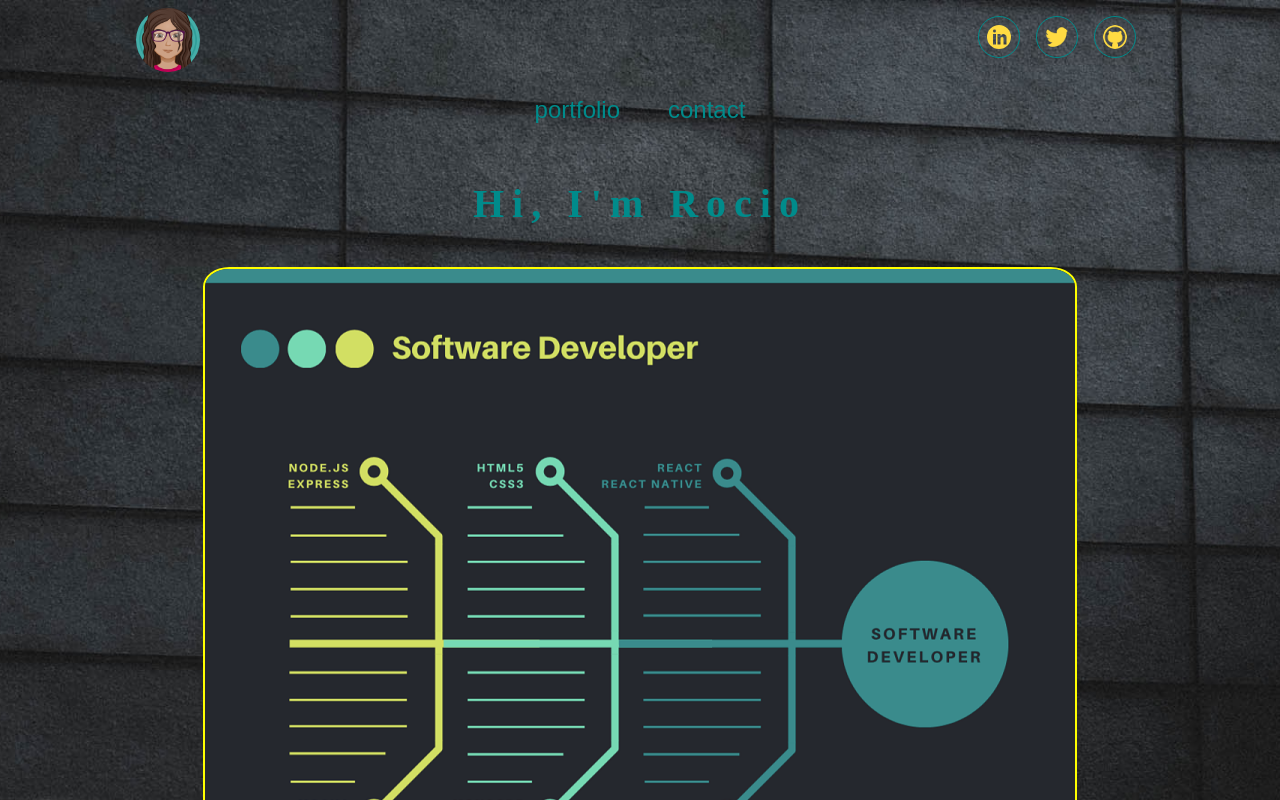
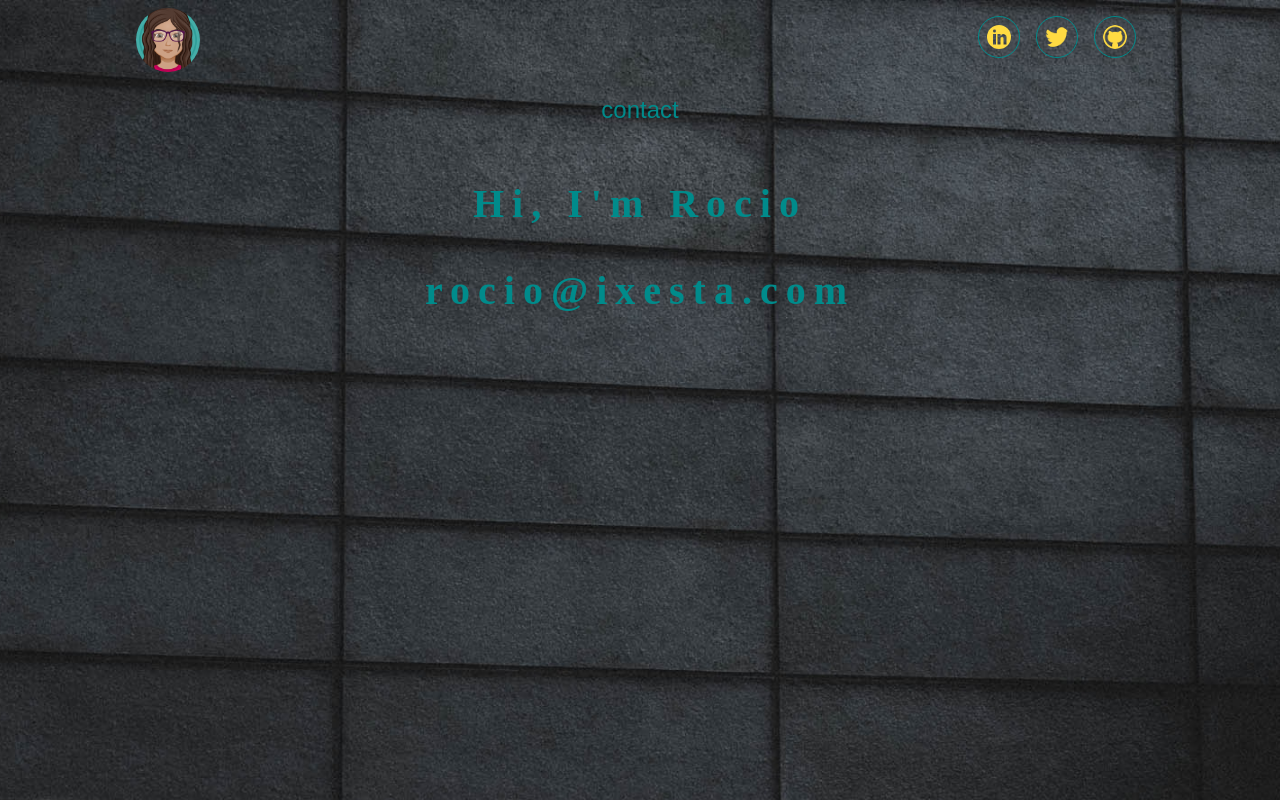
Before and after one commit to ixesta/Ixesta, a React (Create React App) app: page / in a window 1280 px wide. Shown: the top 800 px of the page. Built offline with nearby package versions, Linux system fonts and the light colour scheme; a web font is replaced by a local one.

Commit message:
portfolio modified

```diff
--- a/src/App.js
+++ b/src/App.js
@@ -41,13 +41,13 @@ class App extends Component {
 
 
           <nav class="nav_bar">
-            <p>
+            {/* <p>
               <Link to="/portfolio">portfolio</Link>
-            </p>
-            <p>
+            </p> */}
 
 
-    <a href="javascript:void(window.open(
+            <p>
+               <a href="javascript:void(window.open(
           'https://form.jotformeu.com/81943877197374',
           'blank',
           'scrollbars=yes,
@@ -58,7 +58,7 @@ class App extends Component {
           </nav>
 
           <Route exact path="/" component={Home} />
-          <Route exact path="/portfolio" component={Portfolio} />
+          {/* <Route exact path="/portfolio" component={Portfolio} /> */}
         </div>
       </Router>
     )
--- a/src/Home.js
+++ b/src/Home.js
@@ -7,10 +7,11 @@ class Home extends Component {
 
         <div class="name">
           <p>Hi, I'm Rocio</p>
+          <p>rocio@ixesta.com</p>
         </div>
-        <div class='tech-container'>
+        {/* <div class='tech-container'>
           <img className="technologies" src="./chart.png" alt="Technologies" />
-        </div>
+        </div> */}
       </div>
     )
 
```
Also changed, not shown: 1 other file (tests, documents, lock files or other folders).
